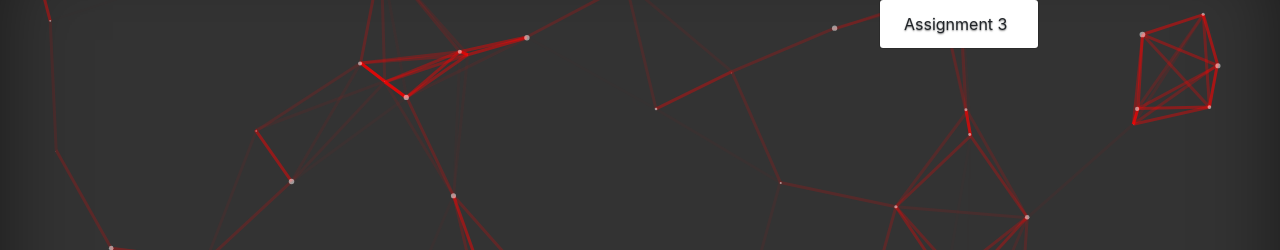
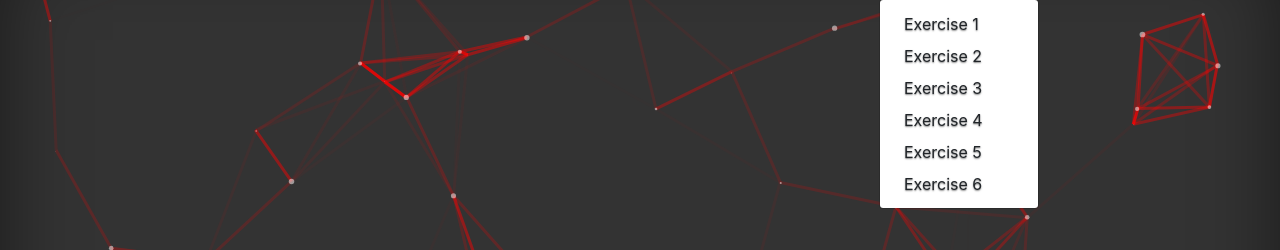
Before and after one commit to hunterj12/GUI1, a plain HTML site: page index.html in a window 1280 px wide. Both pictures are taken after a click on the link "Projects". Shown: the part 55-305 px from the top of the page. Drawn offline with Linux system fonts and the light colour scheme.

Commit message:
index
index

```diff
--- a/index.html
+++ b/index.html
@@ -4,7 +4,7 @@
 	UMass Lowell Computer Science
 	COMP.4610 GUI Programming 1
 
-	Simple inroduction site to be later used as my index page
+	Simple inroduction site to be used as my index page
 -->
 
 <!doctype html>
@@ -41,7 +41,12 @@
 						Projects
 					</a>
 					<div class="dropdown-menu" aria-labelledby="navbarDropdownMenuLink">
-						<a class="dropdown-item" href="projects/hw3/index.html">Assignment 3</a>
+						<a class="dropdown-item" href="projects/inClass1/index.html">Exercise 1</a>
+						<a class="dropdown-item" href="projects/inClass2/index.html">Exercise 2</a>
+						<a class="dropdown-item" href="projects/inClass3/index.html">Exercise 3</a>
+						<a class="dropdown-item" href="projects/inClass4/index.html">Exercise 4</a>
+						<a class="dropdown-item" href="projects/inClass5/index.html">Exercise 5</a>
+						<a class="dropdown-item" href="projects/inClass6/index.html">Exercise 6</a>
 					</div>
 				</nav>
 			</div>
```
